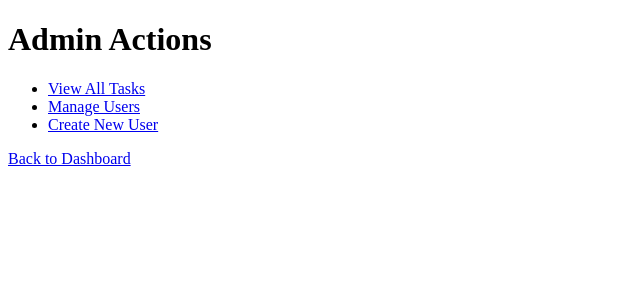
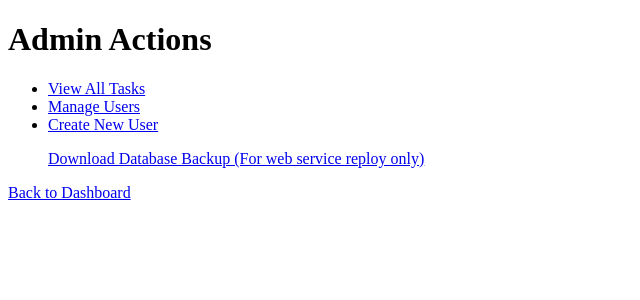
Before and after one commit to ashleykate-cloud/task-app, a Flask app: page /admin_actions in a window 1280 px wide. Shown: the top 300 px of the page, without its empty margins (0-640 px from the left). Run offline with Flask 3, Linux system fonts and the light colour scheme; a user stored in the database is signed in.

Commit message:
Add admin database download link

```diff
--- a/app.py
+++ b/app.py
@@ -1,4 +1,4 @@
-from flask import Flask, render_template, request, redirect, url_for, session
+from flask import Flask, render_template, request, redirect, url_for, session, send_file
 import sqlite3
 
 app = Flask(__name__)
@@ -283,6 +283,12 @@ def create_task():
         current_user=current_user
     )
 
+@app.route("/download_db")
+def download_db():
+    if "username" not in session or not session.get("is_admin"):
+        return "Access denied"
+    return send_file("task_app.db", as_attachment=True)
+
 # LOGOUT ROUTE
 @app.route("/logout")
 def logout():
--- a/templates/admin_actions.html
+++ b/templates/admin_actions.html
@@ -10,6 +10,7 @@
         <li><a href="{{ url_for('all_tasks') }}">View All Tasks</a></li>
         <li><a href="{{ url_for('manage_users') }}">Manage Users</a></li>
         <li><a href="{{ url_for('create_user') }}">Create New User</a></li>
+        <p><a href="{{ url_for('download_db') }}">Download Database Backup (For web service reploy only)</a></p>
     </ul>
 
     <p><a href="{{ url_for('dashboard') }}">Back to Dashboard</a></p>
```
